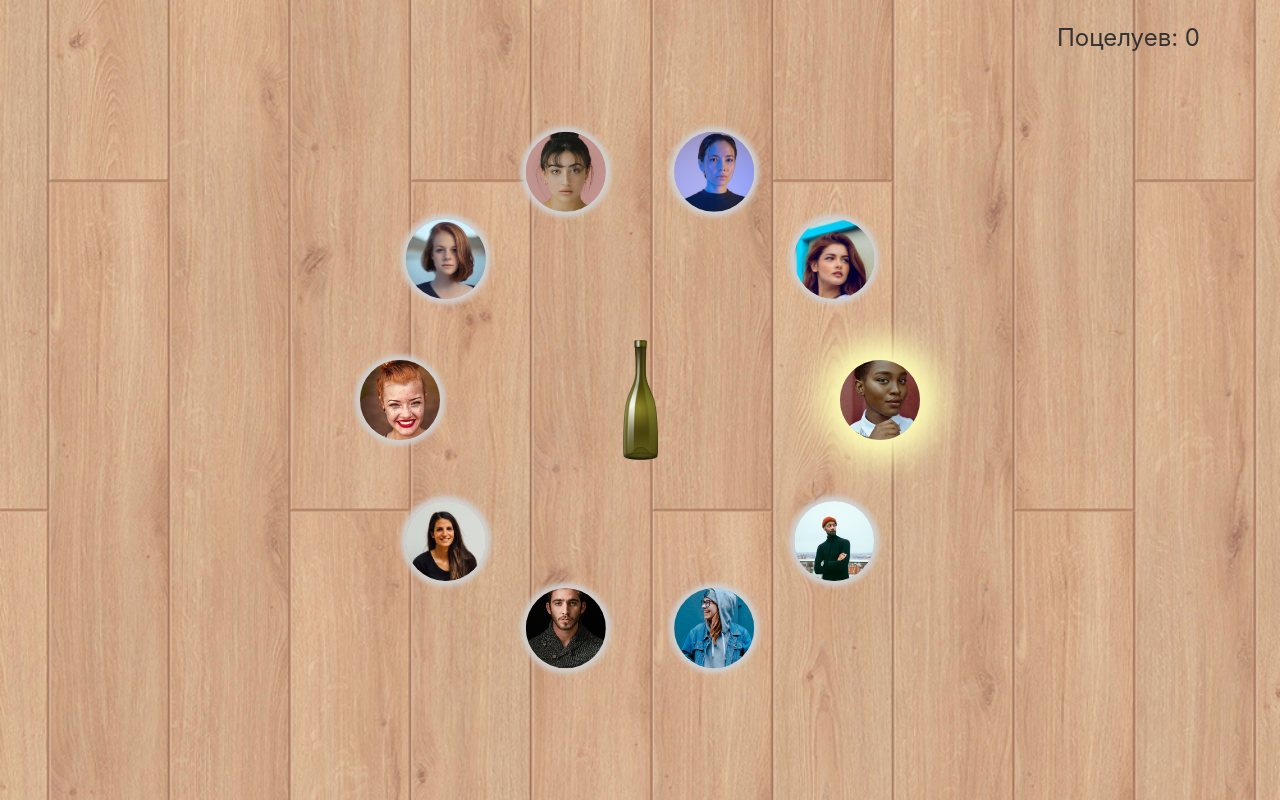
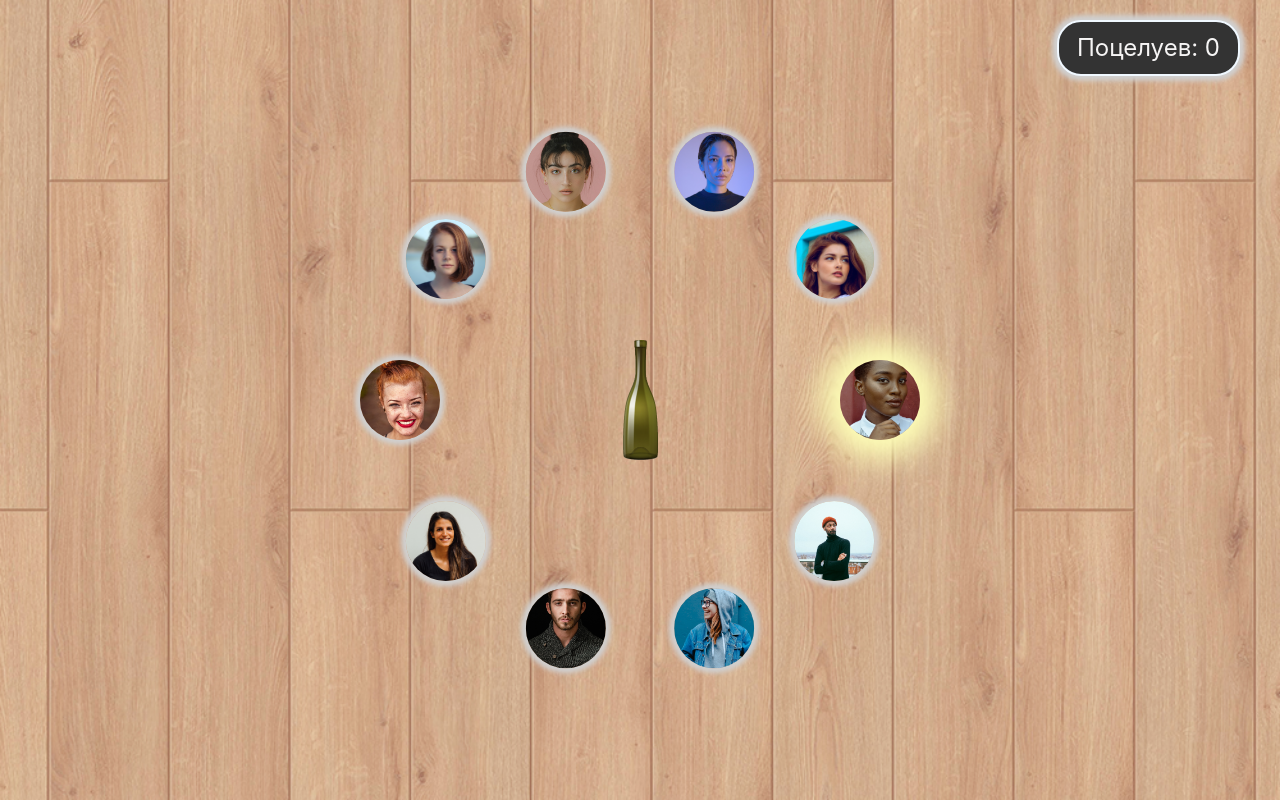
Before and after one commit to shmailez/kissstoner, a React (Vite) app: page / in a window 1280 px wide. Built offline with nearby package versions, Linux system fonts and the light colour scheme; the HTML template or start-up script is replaced by a standard one.

Commit message:
without trush lines

```diff
--- a/src/App.css
+++ b/src/App.css
@@ -13,11 +13,8 @@
   background-position: center;
 }
 
-/* Круг игроков */
 .players-circle {
   position: relative;
-  /* width: 500px;
-  height: 500px; */
 }
 
 .player-circle {
@@ -29,25 +26,12 @@
   border-radius: 50%;
   overflow: hidden;
   box-shadow: 0 0 5px 5px rgb(208, 208, 208);
-  /* transition: transform 2s ease-in-out; */
-  /* -webkit-transition:
-  width 2s,
-  height 2s,
-  background-color 2s,
-  -webkit-transform 2s;
-transition:
-  width 2s,
-  height 2s,
-  background-color 2s,
-  transform 2s; */
 }
 
 .player-circle img {
   width: 100%;
   height: 100%;
-  /* border-radius: 50%; */
   object-fit: cover;
-  /* transition: transform 0.3s ease-in-out; */
 }
 
 .player-circle.active {
@@ -59,30 +43,22 @@ transition:
 }
 
 .player-circle.target.kissing {
-  /* position: absolute; */
   position: relative;
-  /* opacity: 0.5; */
   width: 120px;
   height: 120px;
   top: -150px;
   left: 50px;
-  /* transform: translate(-50%, -50%) scale(1.5); */
-  /* transition: transform 1s ease; */
   transition-duration: 5s;
   animation: flyTarget 3s infinite;
   z-index: 5;
 }
 
 .player-circle.active.kissing {
-  /* position: absolute; */
   position: relative;
-  /* opacity: 0.5; */
   width: 120px;
   height: 120px;
   top: -100px;
   left: -50px;
-  /* transform: translate(-50%, -50%) scale(1.5); */
-  /* transition: transform 1s ease; */
   transition-duration: 5s;
   animation: flyActive 3s infinite;
   z-index: 5;
@@ -100,7 +76,6 @@ transition:
 .bottle {
   width: 120px;
   height: 120px;
-  /* background: #32cd32; */
   border-radius: 10%;
   cursor: pointer;
   background-image: url(./assets/Bottle.png);
@@ -112,9 +87,14 @@ transition:
 .kiss-counter {
   position: absolute;
   top: 20px;
-  right: 80px;
+  right: 40px;
   font-size: 24px;
-  color: #333;
+  color: #f6f5f5;
+  background-color: #333;
+  padding: 8px 18px;
+  border-radius: 24px;
+  border: 2px solid #f0f8ff;
+  box-shadow: 0 0 5px 5px rgb(208, 208, 208);
 }
 
 .countdown {
@@ -123,14 +103,13 @@ transition:
   left: 50%;
   transform: translate(-50%, -50%);
   font-size: 48px;
-  color: red;
+  color: rgba(191, 5, 5, 0.775);
   z-index: 5;
   animation: pulse 1s infinite;
 }
 
 .kiss-image {
   position: absolute;
-  /* display: flex; */
   height: 0px;
   width: 0px;
 }
@@ -146,17 +125,14 @@ transition:
   0% {
       transform: scale(1);
   }
-
   70% {
       transform: scale(5);
       opacity: 0.7;
   }
-
   90% {
     transform: scale(7);
     opacity: 0.6;
   }
-
   100% {
       transform: scale(9);
       opacity: 0.1;
@@ -167,17 +143,14 @@ transition:
   0% {
       transform: scale(1);
   }
-
   25% {
       transform: scale(1.6);
       opacity: 0.7;
   }
-
   50% {
     transform: scale(2);
     opacity: 0.6;
   }
-
   75% {
       transform: scale(2.5);
       opacity: 0.1;
@@ -185,20 +158,6 @@ transition:
 }
 
 @keyframes flyActive {
-  /* 0% {
-
-    top: 50%;
-    left: 50%;
-  }
-  75% {
-    top: 0%;
-    left: 0%;
-  }
-  100% {
-    top: 0%;
-    left: 100%;
-  } */
-
   0% {
     transform: scale(1);
   }
@@ -210,36 +169,9 @@ transition:
 }
 
 @keyframes flyTarget {
-  /* 0% {
-    top: 0%;
-    left: 0%;
-  }
-  75% {
-    top: 50%;
-    left: 50%;
-  }
-  100% {
-    top: 0%;
-    left: 100%;
-  } */
-
-  /* 0% {
-
-    top: 50%;
-    left: 50%;
-  }
-  75% {
-    top: 0%;
-    left: 0%;
-  }
-  100% {
-    top: 0%;
-    left: 100%;
-  } */
   0% {
     transform: scale(1);
   }
-
   25% {
     transform: scale(1.2);
   }
@@ -249,7 +181,6 @@ transition:
   75% {
     transform: scale(1.6);
   }
-
   100% {
       transform: scale(2);
       opacity: 0.7;
--- a/src/App.jsx
+++ b/src/App.jsx
@@ -3,17 +3,6 @@ import './App.css';
 import img from './assets/Kiss.png'
 import kissSound from './assets/kiss-sound.mp3'
 import bottleSound from './assets/spinning-sound.mp3'
-// import Bottle from './components/Bottle';
-// import images from '../public/image/1.png'
-// import {im} from '../public/image'
-
-
-// const playersData = Array.from({ length: 10 }, (_, i) => ({
-//   id: i,
-//   name: `Player ${i + 1}`,
-//   avatar: `https://randomuser.me/api/portraits/men/${i + 1}.jpg`,
-//   isMale: true
-// }));
 
 const playersArray = [
   {
@@ -50,12 +39,6 @@ const playersArray = [
 
 
 const App = () => {
-
-  // console.log(im)
-
-  console.log(playersArray)
-
-  // const [players] = useState(playersData);
   const [players] = useState(playersArray);
   const [activePlayerIndex, setActivePlayerIndex] = useState(0);
   const [kissCounter, setKissCounter] = useState(0);
@@ -65,17 +48,12 @@ const App = () => {
   const [countdown, setCountdown] = useState(3);
   const [isCountdownActive, setIsCountdownActive] = useState(false);
   const [isKissing, setIsKissing] = useState(false);
-  // const [bottleAngle, setBottleAngle] = useState(0)
   const [bottleIndex, setBottleIndex] = useState(0)
+  const [circleRadius, setCircleRadius] = useState(200);
 
-
-  const [circleRadius, setCircleRadius] = useState(200); // Начальный радиус
-
-  // Обновляем радиус в зависимости от ширины экрана
   useEffect(() => {
     const updateRadius = () => {
       const minDimension = Math.min(window.innerWidth, window.innerHeight);
-      console.log('w',window.innerWidth)
       setCircleRadius((minDimension * 0.6) / 2);
     };
 
@@ -104,7 +82,6 @@ const App = () => {
     startBottle()
   }
 
-  // Запуск обратного отсчёта и последующее вращение
   const startSpin = () => {
     setIsCountdownActive(true);
     setCountdown(3);
@@ -113,7 +90,7 @@ const App = () => {
       setCountdown(prev => {
         if (prev === 1) {
           clearInterval(countdownInterval);
-          spinBottle(); // Запуск вращения после обратного отсчёта
+          spinBottle();
           setIsCountdownActive(false);
           return 4;
         }
@@ -121,7 +98,7 @@ const App = () => {
       });
     }, 1000);
   };
-// Функция для выбора случайного игрока (кроме активного)
+
 const getRandomPlayerIndex = (excludeIndex, maxPlayers) => {
   let index;
   do {
@@ -130,28 +107,15 @@ const getRandomPlayerIndex = (excludeIndex, maxPlayers) => {
   return index;
 };
 
-
-
-
-  // Функция для вращения бутылки
   const spinBottle = () => {
     setIsSpinning(true);
     const nextPlayerIndex = getRandomPlayerIndex(activePlayerIndex, players.length);
-    // setTargetPlayerIndex(nextPlayerIndex);
-
     const anglePerPlayer = 360 / players.length;
-    // console.log('anglePerPlayer', anglePerPlayer)
     const targetAngle = nextPlayerIndex * anglePerPlayer;
-    // console.log('targetAngle', targetAngle)
 
     const spins = 4 * 360;
     setBottleIndex(nextPlayerIndex * 36 + 90)
     setRotationAngle(spins + targetAngle + 90);
-
-    // setBottleAngle(targetAngle)
-    // console.log('rrrbottle', rotationAngle)
-    // console.log('botle', bottleIndex)
-    // console.log('minus', rotationAngle - bottleIndex)
 
     setTimeout(() => {
       setIsSpinning(false);
@@ -161,14 +125,11 @@ const getRandomPlayerIndex = (excludeIndex, maxPlayers) => {
       setIsKissing(true);
       setTargetPlayerIndex(nextPlayerIndex);
 
-      // setBottleIndex(nextPlayerIndex * 36 + 90)
       const spins = 4 * 360;
       setRotationAngle(spins + bottleIndex);
 
-      // Завершаем поцелуй и обновляем активного игрока
       setTimeout(() => {
         setActivePlayerIndex(nextPlayerIndex);
-        // setKissCounter(prev => prev + 1);
         setIsKissing(false);
       }, 2000);
     }, 4000);
@@ -186,15 +147,12 @@ const getRandomPlayerIndex = (excludeIndex, maxPlayers) => {
             const angle = (360 / players.length) * index;
             const x = circleRadius * Math.cos((angle * Math.PI) / 180) - 40;
             const y = circleRadius * Math.sin((angle * Math.PI) / 180) - 40;
-
             return (
-
               <div
                 key={player.id}
                 className={`player-circle ${index === activePlayerIndex ? 'active' : ''} ${index === targetPlayerIndex ? 'target' : ''} ${isKissing && (index === activePlayerIndex || index === targetPlayerIndex) ? 'kissing' : ''}`}
                 style={{ transform: `translate(${x}px, ${y}px)` }}
               >
-              {/* <img src={player.avatar} alt={player.name} /> */}
                 <img src={`../kissstoner/public/image/${player.id}.png`} alt={player.id} />
               </div>
             );
@@ -212,14 +170,6 @@ const getRandomPlayerIndex = (excludeIndex, maxPlayers) => {
           onClick={startSpin}
         ></div>
       </div>
-      {/* <Bottle
-      isCountdownActive={isCountdownActive}
-      countdown={countdown}
-        isSpinning={isSpinning}
-        rotationAngle={rotationAngle}
-        bottleIndex={bottleIndex}
-        startSpin={startSpin}
-      /> */}
     </div>
   );
 };
```
Also changed, not shown: src/index.css (+0 -22 lines). Lines whose indentation alone changed are shown as unchanged.
